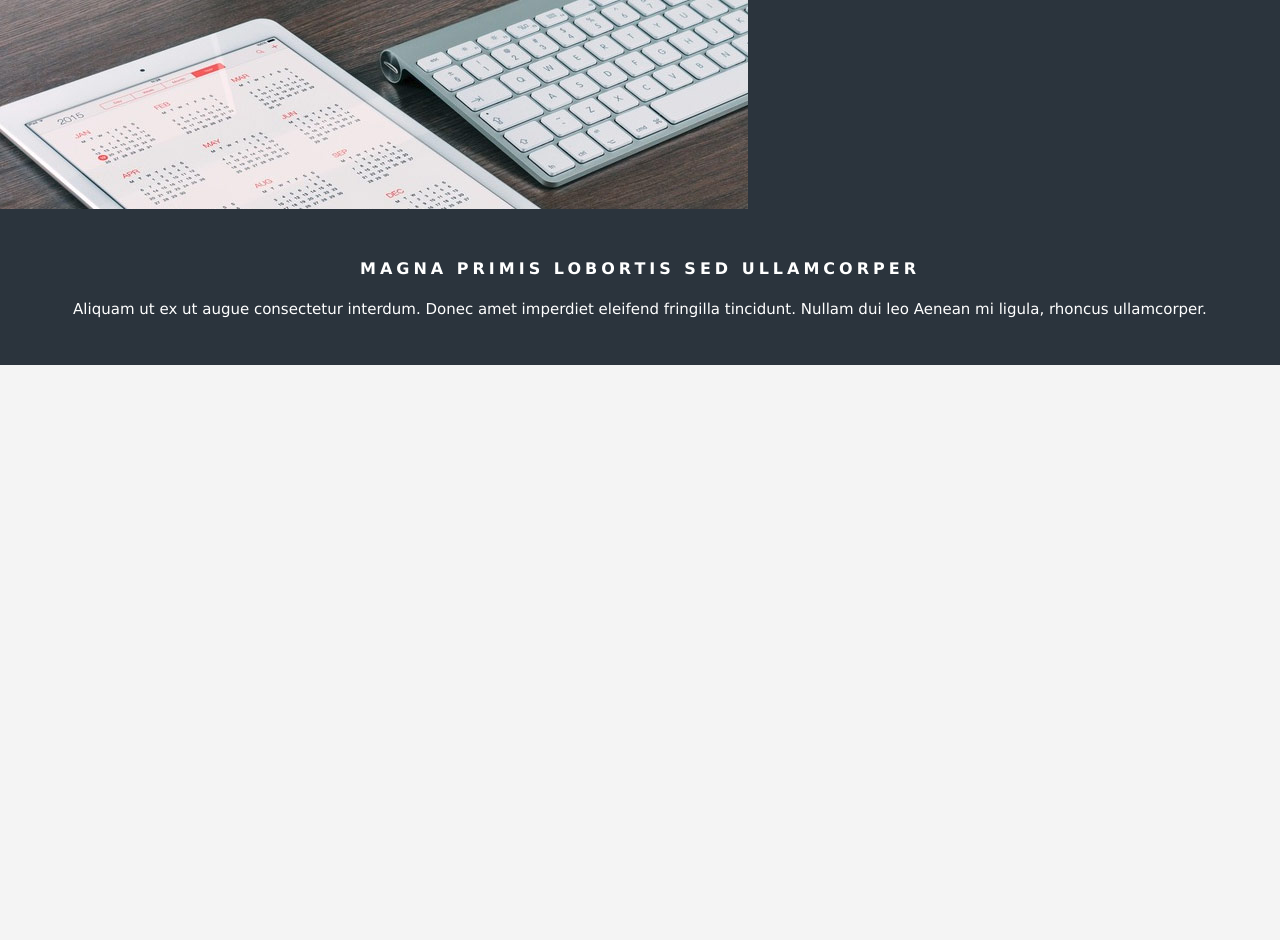
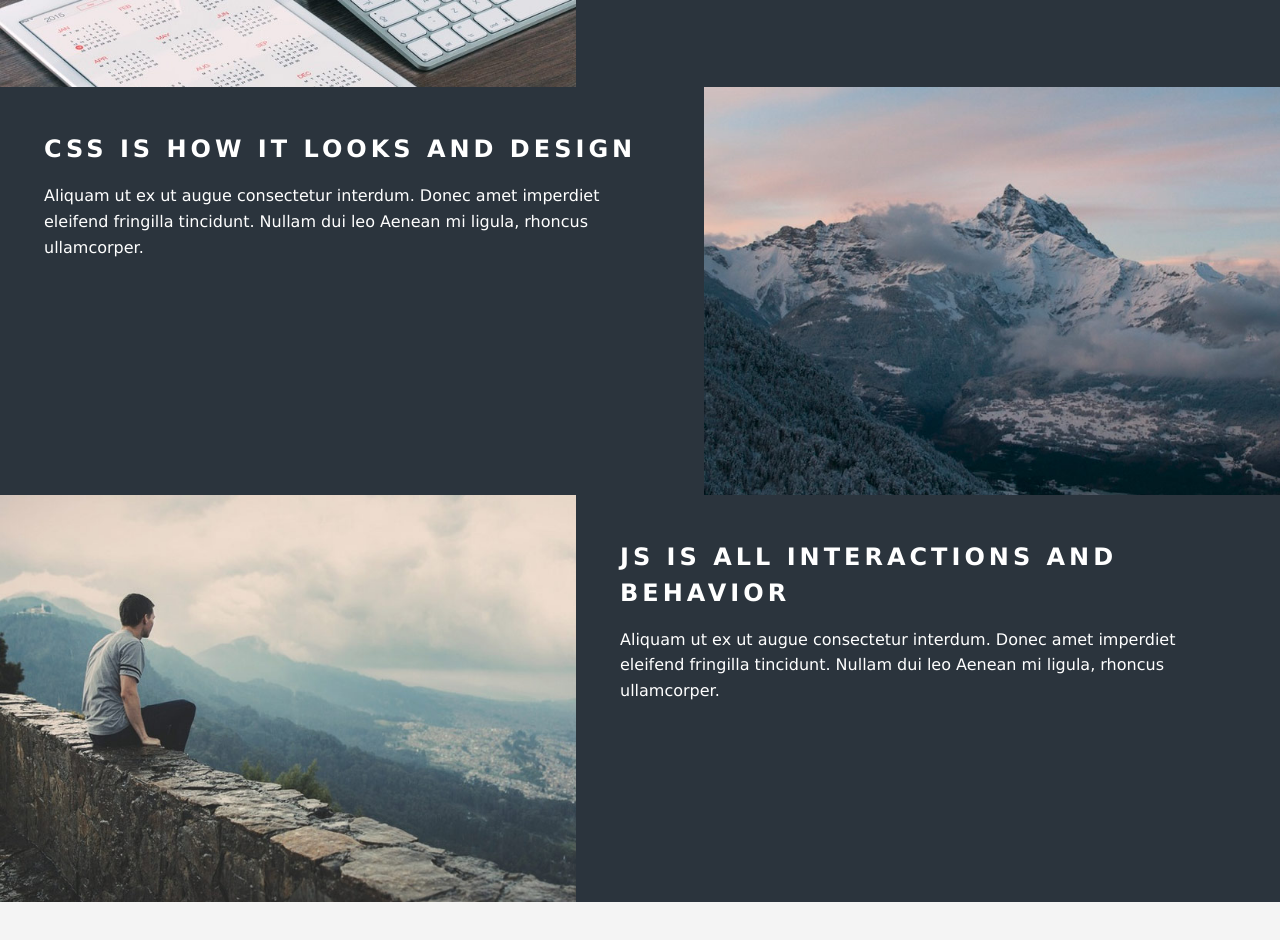
Before and after one commit to MariusCodeAcademy/type19-18_html_mobile_first_practice, a plain HTML site: page index.html in a window 1280 px wide. Shown: the part 740-1680 px from the top of the page. Drawn offline with Linux system fonts and the light colour scheme.

Commit message:
tablet blogs

```diff
--- a/index.html
+++ b/index.html
@@ -51,8 +51,29 @@
     <article class="blog">
       <img class="blog__image" src="/img/pic01.jpg" alt="MAGNA PRIMIS LOBORTIS SED ULLAMCORPER">
       <div class="content">
-        <h2 class="blog__title">MAGNA PRIMIS LOBORTIS
-          SED ULLAMCORPER</h2>
+        <h2 class="blog__title">HTML is Structuring the web</h2>
+        <p class="blog__text">Aliquam ut ex ut augue consectetur interdum. Donec amet imperdiet eleifend fringilla
+          tincidunt. Nullam dui leo
+          Aenean mi ligula, rhoncus ullamcorper.</p>
+      </div>
+    </article>
+    <!-- /article -->
+    <!-- article -->
+    <article class="blog blog--reverse">
+      <img class="blog__image" src="/img/pic02.jpg" alt="MAGNA PRIMIS LOBORTIS SED ULLAMCORPER">
+      <div class="content">
+        <h2 class="blog__title">CSS is how it looks and design</h2>
+        <p class="blog__text">Aliquam ut ex ut augue consectetur interdum. Donec amet imperdiet eleifend fringilla
+          tincidunt. Nullam dui leo
+          Aenean mi ligula, rhoncus ullamcorper.</p>
+      </div>
+    </article>
+    <!-- /article -->
+    <!-- article -->
+    <article class="blog ">
+      <img class="blog__image" src="/img/pic03.jpg" alt="MAGNA PRIMIS LOBORTIS SED ULLAMCORPER">
+      <div class="content">
+        <h2 class="blog__title">JS is all interactions and behavior</h2>
         <p class="blog__text">Aliquam ut ex ut augue consectetur interdum. Donec amet imperdiet eleifend fringilla
           tincidunt. Nullam dui leo
           Aenean mi ligula, rhoncus ullamcorper.</p>
--- a/styles/style.css
+++ b/styles/style.css
@@ -127,11 +127,15 @@ h1 {
   padding: 44px 44px;
   text-align: center;
 }
+.blog__image {
+  width: 100%;
+}
 .blog__title {
   font-size: 16px;
   letter-spacing: 4px;
   margin-bottom: 16px;
   line-height: 1.5;
+  text-transform: uppercase;
 }
 .blog__text {
   font-size: 15px;
@@ -149,6 +153,7 @@ h1 {
     display: none;
   }
   header {
+    background-color: rgba(128, 128, 128, 0.73);
     width: 100%;
     top: 0;
     left: 0;
@@ -207,4 +212,24 @@ h1 {
   .nav-list > li {
     position: relative;
   }
+  /* BLOGS ==================== */
+
+  .blog {
+    display: flex;
+  }
+  .blog.blog--reverse {
+    flex-direction: row-reverse;
+  }
+  .blog__image {
+    width: 45%;
+  }
+  .blog__text {
+    font-size: 16px;
+  }
+  .blog__title {
+    font-size: 24px;
+  }
+  .blog .content {
+    text-align: left;
+  }
 }
```
